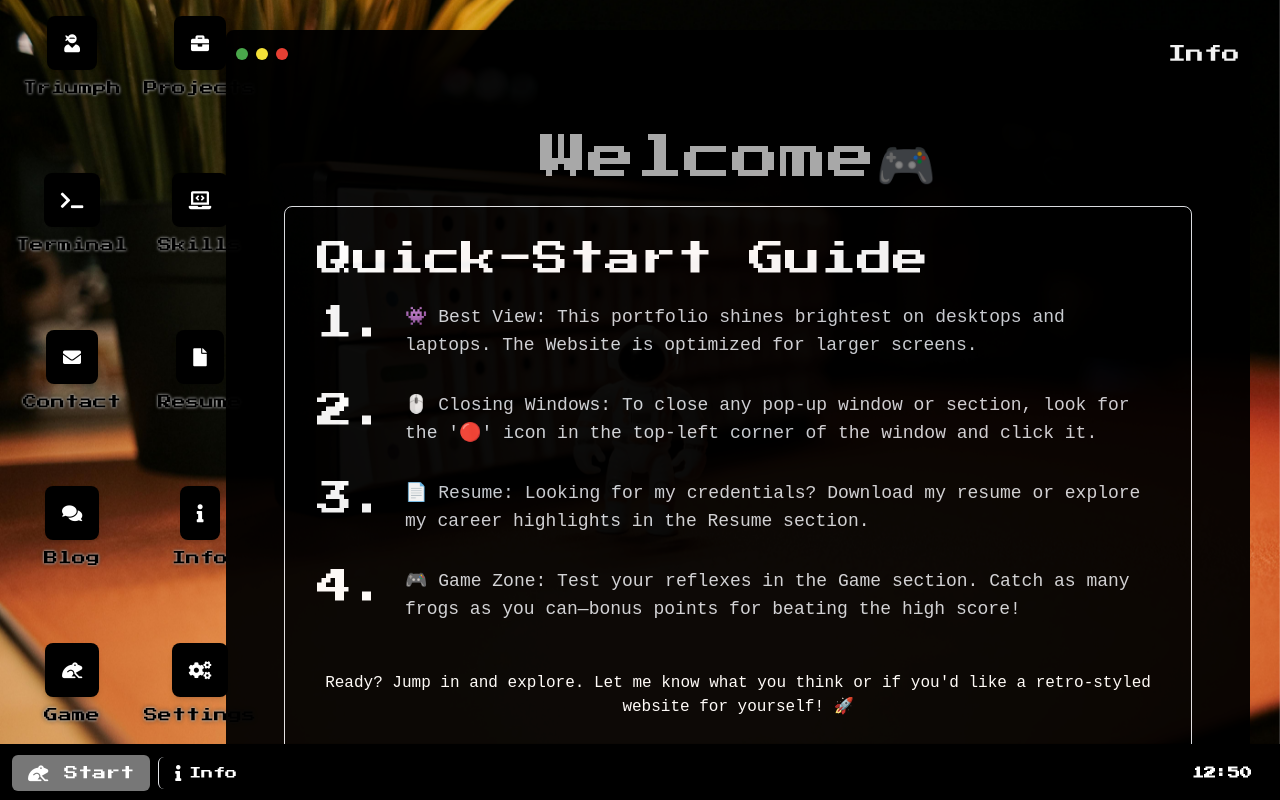
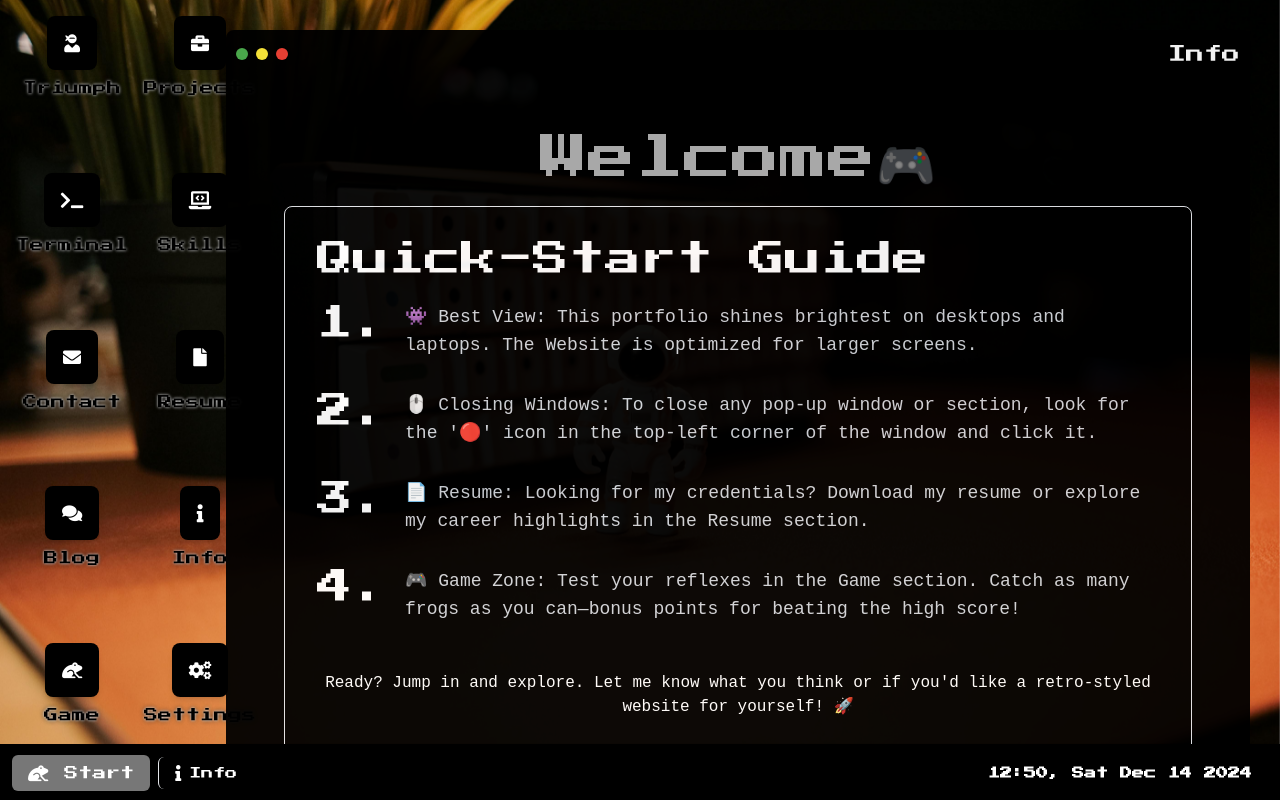
Before and after one commit to TriumphNdlovu/triumph-portfolio, a Next.js app: page / in a window 1280 px wide. Built offline with nearby package versions, Linux system fonts and the light colour scheme.

Commit message:
Adding the date to taskbar

```diff
--- a/src/Components/Terminal/page.tsx
+++ b/src/Components/Terminal/page.tsx
@@ -143,8 +143,8 @@ export default function Terminal() {
           <div
             key={index}
             className={`${
-              line.startsWith(">") ? "text-green-400" : "text-white"
-            } ${line.startsWith("X") ? "text-red-500" : "text-white"}`}
+              line.startsWith(">") ? "text-green-400" : "text-mainTextcolor"
+            } ${line.startsWith("X") ? "text-red-500" : "text-mainTextcolor"}`}
           >
             {line}
           </div>
@@ -159,7 +159,7 @@ export default function Terminal() {
           value={input}
           onChange={(e) => setInput(e.target.value)}
           onKeyDown={handleKeyDown}
-          className="flex-1 bg-transparent border-none focus:outline-none text-white caret-green-600 caret-2 placeholder-green-500"
+          className="flex-1 bg-transparent border-none focus:outline-none text-mainTextcolor caret-green-600 caret-2 placeholder-green-500"
           autoFocus
         />
       </form>
--- a/src/app/page.tsx
+++ b/src/app/page.tsx
@@ -19,6 +19,7 @@ export default function Home() {
   const [size, setSize] = useState<{ [key: string]: { width: number; height: number } }>({});
   const [minimizedWindows, setMinimizedWindows] = useState<string[]>([]);
   const [currentTime, setCurrentTime] = useState('');
+  const [currentDate, setCurrentDate] = useState('');
   const [startMenuOpen, setStartMenuOpen] = useState(false);
   const [loading, setLoading] = useState(true);
 
@@ -169,6 +170,8 @@ export default function Home() {
       const minutes = now.getMinutes().toString().padStart(2, '0');
       setCurrentTime(`${hours}:${minutes}`);
     };
+
+    setCurrentDate(new Date().toDateString());
 
     if (!openWindows.includes('info')) {
       handleWindowOpen('info');
@@ -323,7 +326,7 @@ return (
         <input
           type="text"
           placeholder="Search..."
-          className="bg-transparent focus:outline-none text-accentColor ml-2"
+          className="bg-transparent focus:outline-none text-SpecialaccentColor ml-2"
           />
       </div>
     </div>
@@ -453,7 +456,7 @@ return (
   <div className="flex-grow"></div>
 
   {/* Current Time */}
-  <div className="flex items-center mr-4 text-xs font-semibold">{currentTime}</div>
+  <div className="flex items-center mr-4 text-xs font-semibold">{currentTime}, {currentDate} </div>
 </div>
       </div>
     )}
```
